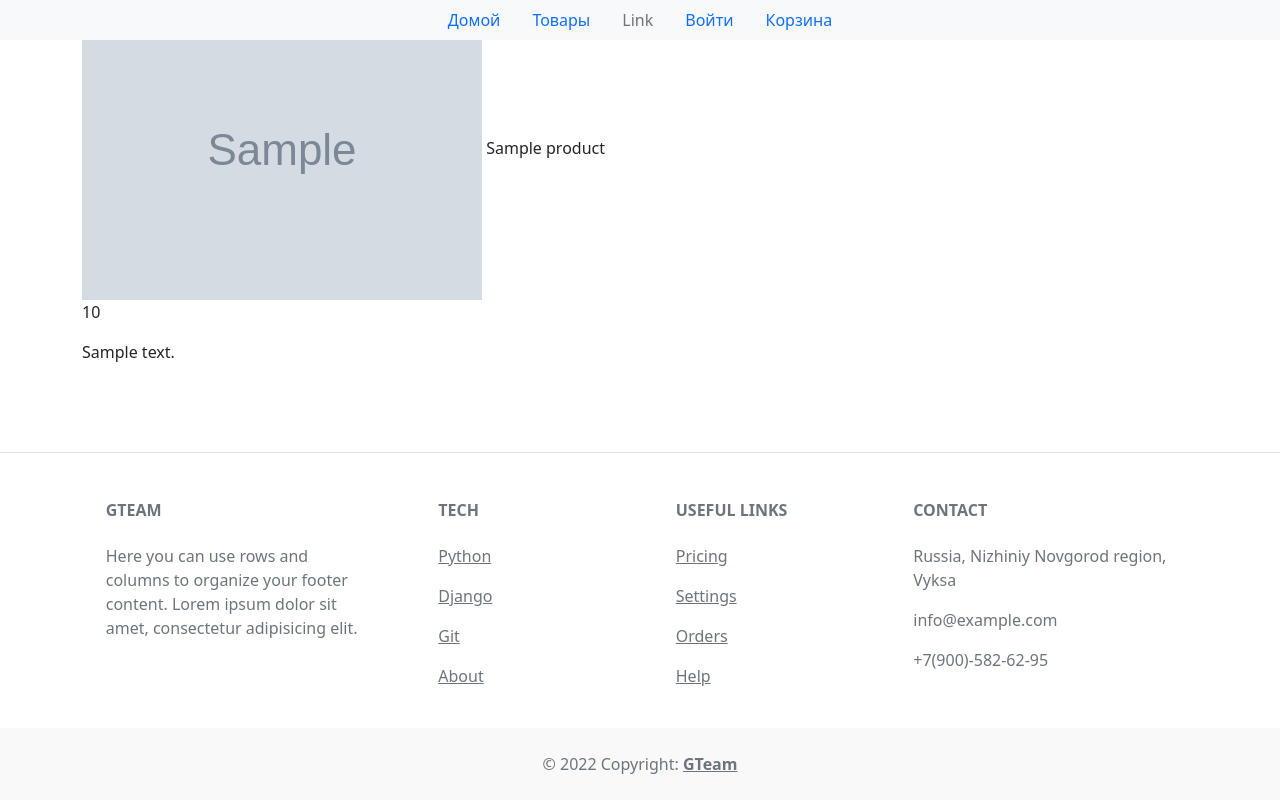
After one commit to Pash1et/pet_project_store, a Django app: page /products/1/ in a window 1280 px wide. The commit adds this page. Run offline with Django 4.2, Linux system fonts and the light colour scheme; tables that the repository leaves empty hold one stand-in row (values such as "Sample post"); grey boxes marked "Sample" are stand-in pictures; some libraries are stand-ins or nearby versions.

Commit message:
Карточка товара, корзина открывается при наведении

```diff
--- a/mysite/products/urls.py
+++ b/mysite/products/urls.py
@@ -3,4 +3,5 @@ from . import views
 
 urlpatterns = [
     path('', views.all_product),
+    path('<int:articul>/', views.product_detail),
 ]
--- a/mysite/products/views.py
+++ b/mysite/products/views.py
@@ -18,3 +18,11 @@ def all_product(request):
         'products': page_obj,
     }
     return render(request, 'products/products.html', context)
+
+
+def product_detail(request, articul):
+    products = Product.objects.get(articul=articul)
+    context = {
+        'products': products,
+    }
+    return render(request, 'products/product_detail.html', context)
--- a/mysite/static/css/css.css
+++ b/mysite/static/css/css.css
@@ -21,3 +21,17 @@
     --bs-pagination-active-border-color: #6c757d;
     color: #fff;
 }
+
+.cart-container{
+    position: relative;
+}
+
+.cart{
+    background-color: #f8f9fa;
+    border: 1px solid lightgrey;
+    width: 300px;
+    height: 100px;
+    left: 15px;
+    position: absolute;
+    visibility: hidden;
+}
--- /dev/null
+++ b/mysite/static/js/add_in_cart.js
@@ -0,0 +1 @@
+document.querySelector('[data-action="add-in-cart"]');
--- /dev/null
+++ b/mysite/static/js/cart_open.js
@@ -0,0 +1,11 @@
+document.getElementById('button').onmouseover = function() {
+    if(document.getElementById('cart').style.visibility = 'hidden'){
+        document.getElementById('cart').style.visibility = 'visible';
+    }
+ };
+
+ document.getElementById('button').onmouseout = function() {
+    if(document.getElementById('cart').style.visibility = 'visible'){
+        document.getElementById('cart').style.visibility = 'hidden';
+    }
+ };
--- a/mysite/templates/base.html
+++ b/mysite/templates/base.html
@@ -21,5 +21,7 @@
             </div>
         </main>
         {% include 'includes/footer.html' %}
+        <script src="{% static 'js/add_in_cart.js' %}"></script>
+        <script src="{% static 'js/cart_open.js' %}"></script>
     </body>
 </html>
--- a/mysite/templates/includes/header.html
+++ b/mysite/templates/includes/header.html
@@ -1,3 +1,4 @@
+<nav class="bg-light fixed-top">
     <ul class="nav justify-content-center">
       <li class="nav-item">
         <a class="nav-link active" aria-current="page" href="/">Домой</a>
@@ -8,7 +9,23 @@
       <li class="nav-item">
         <a class="nav-link disabled" href="#">Link</a>
       </li>
-  <li>
+      <li class="nav-item">
         <a class="nav-link" href="#">Войти</a>
       </li>
+      <li class="nav-item">
+        <div id="button">
+          <a class="nav-link" href="#">Корзина</a>
+          <div class="cart-container">
+              <ul class="cart" id="cart">
+                <li>
+                  cart
+                </li>
+                <li>
+                  cart
+                </li>
               </ul>
+          </div>
+        </div>
+      </li>
+    </ul>
+</nav>
--- /dev/null
+++ b/mysite/templates/products/product_detail.html
@@ -0,0 +1,10 @@
+{% extends 'base.html' %}
+
+{% block title %}{{ products.name }}{% endblock %}
+
+{% block content %}
+    <img src="/{{ products.images.get.image }}">
+    {{ products.name }}<p>
+    {{ products.price }}<p>
+    {{ products.description }}
+{% endblock %}
--- a/mysite/templates/products/products.html
+++ b/mysite/templates/products/products.html
@@ -8,7 +8,9 @@
             {% for product in products %}
                 <div class="col-lg-3 card-product">
                     <div class="card-product-img">
-                        <img src="/{{ product.images.get.image }}" class="img-fluid">
+                        <a href="{{ product.articul }}/">
+                            <img src="/{{ product.images.get.image }}" class="img-fluid">
+                        </a>
                     </div>
                     <p class="card-product-text">
                         {{ product.name }}
@@ -19,7 +21,7 @@
                     <p>
                         <h4>{{ product.price }} ₽</h4>
                     </p>
-                    <button type="button" class="btn btn-outline-secondary">Добавить в корзину</button>
+                    <button type="button" class="btn btn-outline-secondary" data-action="add-in-cart">Добавить в корзину</button>
                 </div>
             {% endfor %}
         </div>
```
Also changed, not shown: mysite/templates/landing/landing.html (+10 -3 lines). Lines whose indentation alone changed are shown as unchanged.
